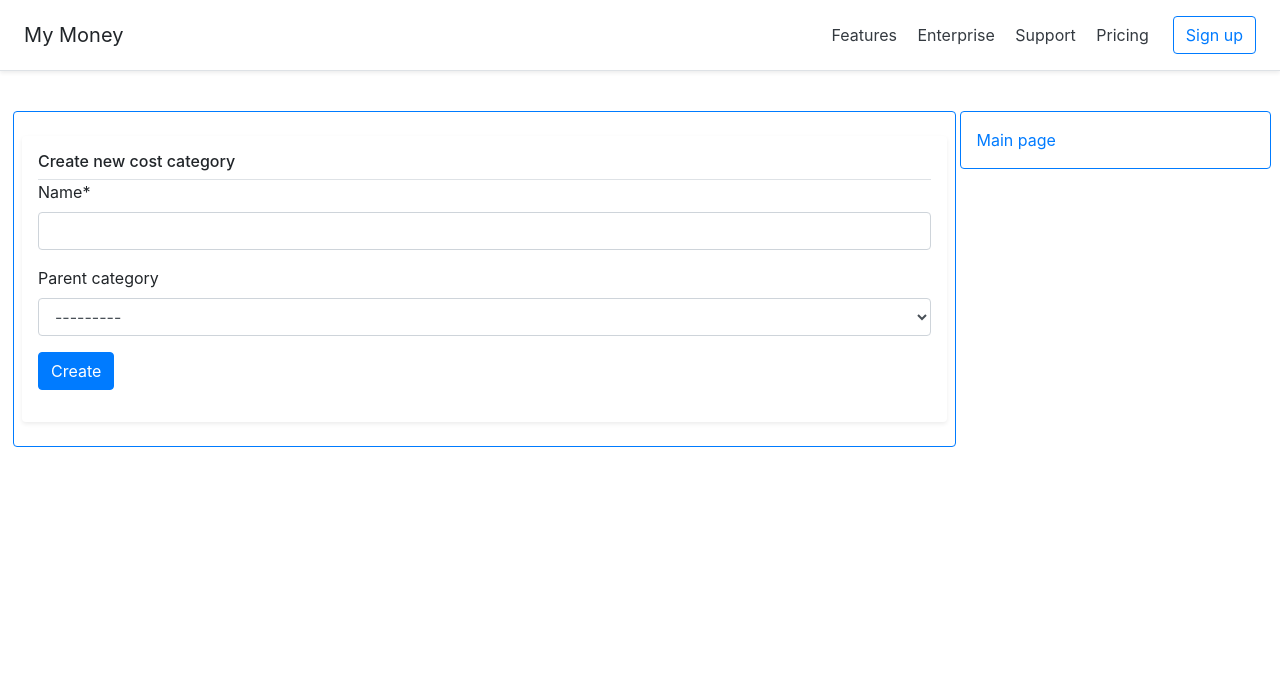
After one commit to balstepan/myMoney, a Django app: page /wallet/costcategory/create/ in a window 1280 px wide. The commit adds this page. Shown: the top 687 px of the page. Run offline with Django 3.2, Linux system fonts and the light colour scheme; data that the repository does not hold is empty; some libraries are stand-ins or nearby versions.

Commit message:
Add create Cost Category

```diff
--- a/myMoney/settings.py
+++ b/myMoney/settings.py
@@ -39,6 +39,7 @@ INSTALLED_APPS = [
     'django.contrib.staticfiles',
     'wallet.apps.WalletConfig',
     'bootstrap4',
+    'crispy_forms',
 ]
 
 MIDDLEWARE = [
@@ -121,3 +122,5 @@ USE_TZ = True
 # https://docs.djangoproject.com/en/3.1/howto/static-files/
 
 STATIC_URL = '/static/'
+
+CRISPY_TEMPLATE_PACK = 'bootstrap4'
--- /dev/null
+++ b/wallet/forms.py
@@ -0,0 +1,9 @@
+from django import forms
+from . import models
+from django.contrib.auth.models import User
+
+
+class CostCategoryForm(forms.ModelForm):
+    class Meta:
+        model = models.CostCategory
+        fields = ('name', 'parent')
--- a/wallet/templates/base.html
+++ b/wallet/templates/base.html
@@ -44,6 +44,7 @@
        <div class="col-sm-3 pr-sm-0 pl-sm-1">
            <div class="p-3 border border-primary rounded">
                 {% block menu %}
+                    <a href="{% url 'wallet:all_cost_categories' %}">Main page</a>
                 {% endblock %}
             </div>
        </div>
--- a/wallet/templates/costCategories/all_categories.html
+++ b/wallet/templates/costCategories/all_categories.html
@@ -18,7 +18,7 @@ Categories list
     {% endfor %}
 
     <small class="d-block text-right mt-3">
-      <a href="#">All updates</a>
+      <a href="{% url 'wallet:costcategory_create' %}">Add category</a>
     </small>
   </div>
 {% endblock %}
--- /dev/null
+++ b/wallet/templates/costCategories/create.html
@@ -0,0 +1,16 @@
+{% extends "base.html" %}
+
+{% load crispy_forms_tags %}
+
+{% block title %} Create Cost Category {% endblock %}
+
+{% block content %}
+    <div class="my-3 p-3 bg-white rounded shadow-sm">
+    <h6 class="border-bottom border-gray pb-2 mb-0">Create new cost category</h6>
+    <form action="." method="post">
+        {{ form|crispy }}
+        {% csrf_token %}
+        <button type="submit" class="btn btn-primary">Create</button>
+    </form>
+    </div>
+{% endblock %}
--- a/wallet/urls.py
+++ b/wallet/urls.py
@@ -9,4 +9,5 @@ urlpatterns = [
     path('<int:user_id>/costcategory/<slug:slug>/',
          views.CostCategory.as_view(),
          name='costcategory_details'),
+    path('costcategory/create/', views.CreateCostCategory.as_view(), name='costcategory_create'),
     ]
--- a/wallet/views.py
+++ b/wallet/views.py
@@ -2,8 +2,11 @@ from datetime import datetime, timedelta
 
 from django.shortcuts import render, get_object_or_404
 from django.views import View
+from django.contrib.auth.models import User
+from pytils.translit import slugify
 
 from . import models
+from . import forms
 
 
 class AllCostCategories(View):
@@ -45,3 +48,23 @@ class CostCategory(View):
                       {'category': category,
                        'children': children,
                        'costs': costs})
+
+
+class CreateCostCategory(View):
+    def get(self, request):
+        cost_category_form = forms.CostCategoryForm()
+        return render(request,
+                      'costCategories/create.html',
+                      {'form': cost_category_form})
+
+    def post(self, request):
+        cost_category_form = forms.CostCategoryForm(request.POST)
+        if cost_category_form.is_valid():
+            new_category = cost_category_form.save(commit=False)
+            new_category.user = request.user
+            new_category.slug = slugify(new_category.name)
+            new_category.color = 'green'
+            new_category.save()
+            return render(request,
+                          'costCategories/costcategory_detail.html',
+                          {'category': new_category})
```
